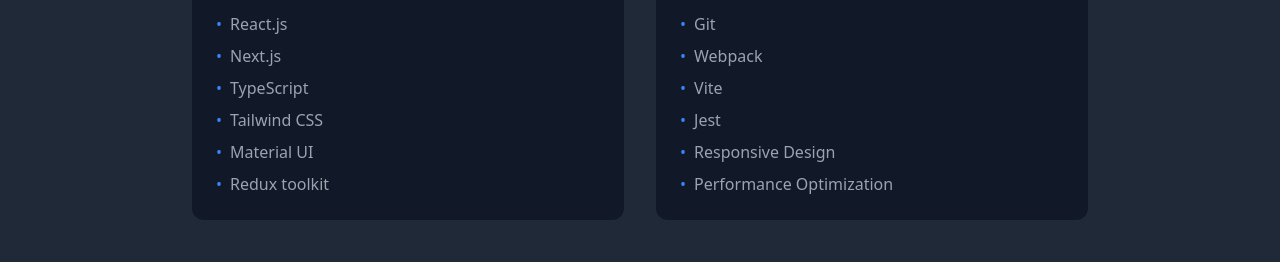
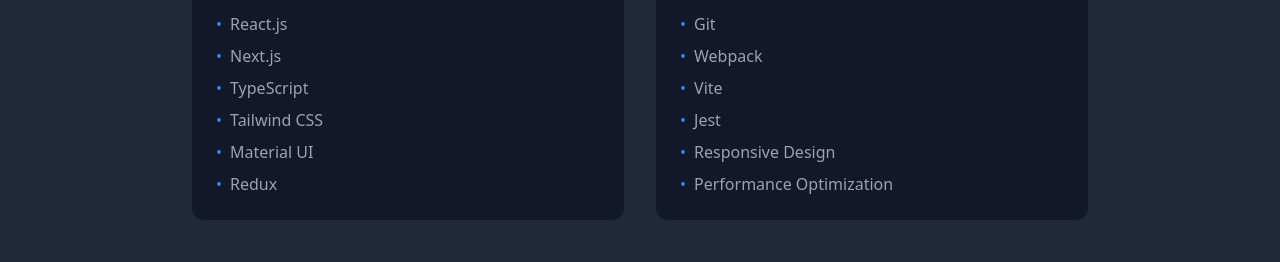
Before and after one commit to SuvroBiswas93/react-portfolio, a React (Vite) app: page / in a window 1280 px wide. Shown: the part 1636-1898 px from the top of the page. Built offline with nearby package versions, Linux system fonts and the light colour scheme; no server answers.

Commit message:
modify code

```diff
--- a/src/components/Skills.tsx
+++ b/src/components/Skills.tsx
@@ -5,7 +5,7 @@
   {
     category: 'Frontend Development',
     icon: <Layout className="w-6 h-6" />,
-    items: ['React.js', 'Next.js', 'TypeScript', 'Tailwind CSS', 'Material UI', 'Redux toolkit']
+    items: ['React.js', 'Next.js', 'TypeScript', 'Tailwind CSS', 'Material UI', 'Redux']
   },
   {
     category: 'Tools & Others',
```
